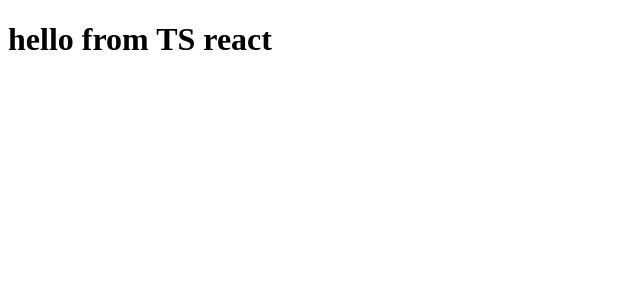
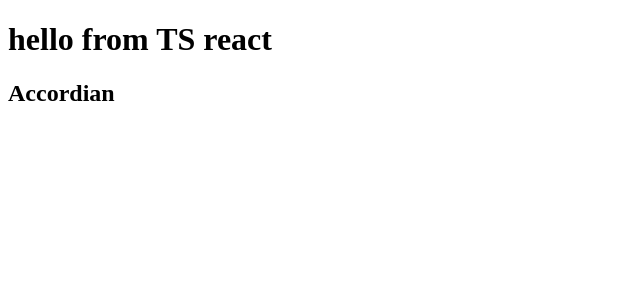
Before and after one commit to anurag1302/react-projects, a React (Vite) app: page / in a window 1280 px wide. Shown: the top 300 px of the page, without its empty margins (0-640 px from the left). Built offline with nearby package versions, Linux system fonts and the light colour scheme.

Commit message:
accordian component - skeleton commit

```diff
--- a/src/App.tsx
+++ b/src/App.tsx
@@ -1,9 +1,11 @@
 import "./App.css";
+import Accordian from "./components/Accordian/accordian";
 
 function App() {
   return (
     <>
       <h1>hello from TS react</h1>
+      <Accordian />
     </>
   );
 }
--- /dev/null
+++ b/src/components/Accordian/accordian.tsx
@@ -0,0 +1,9 @@
+function Accordian() {
+  return (
+    <>
+      <h2>Accordian</h2>
+    </>
+  );
+}
+
+export default Accordian;
```
